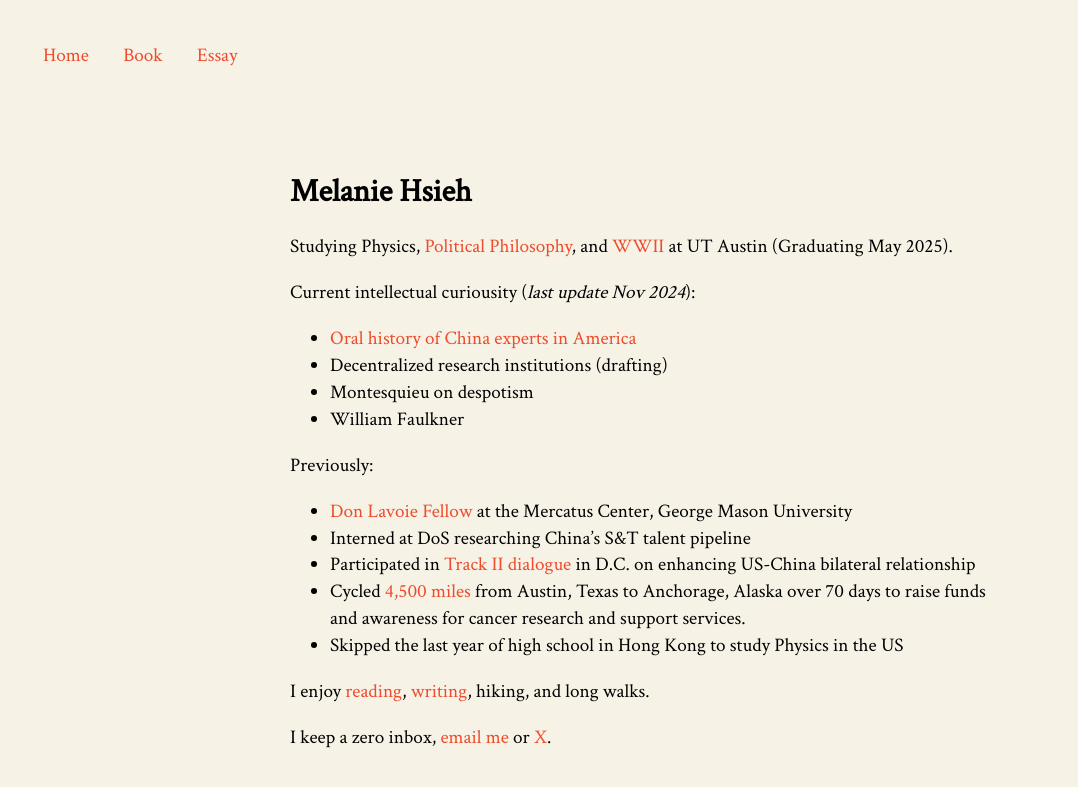
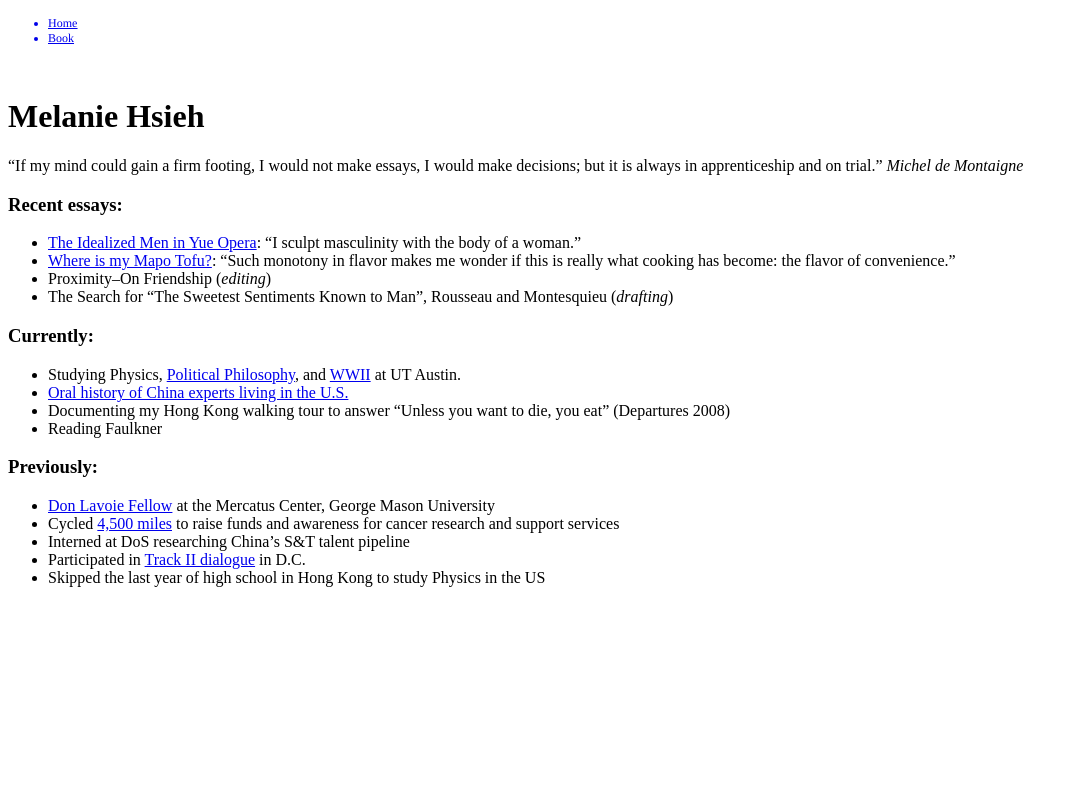
Before and after one commit to melaniehsieh/melaniehsieh.github.io, a Jekyll site: the page built from index.markdown, in a window 1280 px wide. Shown: the top 787 px of the page, without its empty margins (0-1078 px from the left). Built offline with Jekyll 4.4.1, drawn with Linux system fonts in a browser that asks for light colours.

Commit message:
Change home design

```diff
--- a/_layouts/default.html
+++ b/_layouts/default.html
@@ -1,24 +1,27 @@
-<!DOCTYPE html>
-<html lang="en">
+<!DOCTYPE html PUBLIC "-//W3C//DTD HTML 4.01//EN" "http://www.w3.org/TR/html4/strict.dtd">
+<html>
 <head>
-    <meta charset="UTF-8">
-    <meta name="viewport" content="width=device-width, initial-scale=1.0">
-    <title>{{ page.title }} - Melanie Hsieh</title>
-    <link rel="stylesheet" href="{{ '/assets/css/style.css' | relative_url }}">
-    <link rel="stylesheet" href="{{ site.baseurl }}/assets/css/style.css">
+  <meta http-equiv="Content-Type" content="text/html; charset=utf-8">
+  <meta http-equiv="Content-Style-Type" content="text/css">
+  <title></title>
+  <meta name="Generator" content="Cocoa HTML Writer">
+  <meta name="CocoaVersion" content="2487.7">
+  <style type="text/css">
+    p.p2 {margin: 0.0px 0.0px 0.0px 0.0px; font: 12.0px Times; color: #0000e3; -webkit-text-stroke: #0000e3; min-height: 14.0px}
+    p.p3 {margin: 0.0px 0.0px 0.0px 0.0px; font: 12.0px Times; -webkit-text-stroke: #000000}
+    li.li1 {margin: 0.0px 0.0px 0.0px 0.0px; font: 12.0px Times; color: #0000e9; -webkit-text-stroke: #000000}
+    span.s1 {-webkit-text-stroke: 0px #000000}
+    span.s2 {text-decoration: underline ; font-kerning: none}
+    span.s3 {font-kerning: none}
+    ul.ul1 {list-style-type: disc}
+  </style>
 </head>
 <body>
-    <header>
-        <nav>
-            <ul>
-              <li><a href="/">Home</a></li>
-              <li><a href="/book">Book</a></li>
-              <li><a href="/essay">Essay</a></li>
-            </ul>
-        </nav>
-      </header>
-    <main>
-        {{ content }}
-    </main>
+<ul class="ul1">
+  <li class="li1"><span class="s1"><a href="/"><span class="s2">Home</span></a></span></li>
+  <li class="li1"><span class="s1"><a href="/book"><span class="s2">Book</span></a></span></li>
+</ul>
+<p class="p2"><span class="s3"></span><br></p>
+<p class="p3"><span class="s3">{{ content }}</span></p>
 </body>
 </html>
--- a/assets/css/style.css
+++ b/assets/css/style.css
@@ -61,4 +61,9 @@ h3 {
 
 p, ul, ol {
     font-size: 1.2em; /* Standard font size for paragraphs and list items */
+    margin-top: 0.5em; /* Remove default top margin */
 }
+
+ul {
+    margin-top: 1.5em; /* Remove default top margin */
+}
--- a/index.markdown
+++ b/index.markdown
@@ -4,21 +4,24 @@ title: Home
 ---
 
 # Melanie Hsieh
-Studying Physics, [Political Philosophy](https://liberalarts.utexas.edu/coretexts/), and [WWII](https://liberalarts.utexas.edu/history/normandy-scholar-program-on-wwii/) at UT Austin (Graduating May 2025).
 
-Current intellectual curiousity (*last update Nov 2024*):
-- [Oral history of China experts in America](https://pekinghotel.substack.com/)
-- Decentralized research institutions (drafting)
-- Montesquieu on despotism
-- William Faulkner
+"If my mind could gain a firm footing, I would not make essays, I would make decisions; but it is always in apprenticeship and on trial." *Michel de Montaigne*
 
-Previously:
+### Recent essays:
+- [The Idealized Men in Yue Opera](https://substack.com/home/post/p-144492591): “I sculpt masculinity with the body of a woman.”
+- [Where is my Mapo Tofu?](https://substack.com/home/post/p-148831978): "Such monotony in flavor makes me wonder if this is really what cooking has become: the flavor of convenience."
+- Proximity--On Friendship (*editing*)
+- The Search for "The Sweetest Sentiments Known to Man", Rousseau and Montesquieu (*drafting*)
+
+### Currently:
+- Studying Physics, [Political Philosophy](https://liberalarts.utexas.edu/coretexts/), and [WWII](https://liberalarts.utexas.edu/history/normandy-scholar-program-on-wwii/) at UT Austin.
+- [Oral history of China experts living in the U.S.](https://pekinghotel.substack.com/)
+- Documenting my Hong Kong walking tour to answer "Unless you want to die, you eat" (Departures 2008)
+- Reading Faulkner
+
+### Previously:
 - [Don Lavoie Fellow](https://www.mercatus.org/students/don-lavoie-fellowship) at the Mercatus Center, George Mason University
+- Cycled [4,500 miles](https://www.texas4000.org/rider/2024/rockies/melanie-hsieh/) to raise funds and awareness for cancer research and support services
 - Interned at DoS researching China's S&T talent pipeline
-- Participated in [Track II dialogue](https://www.linkedin.com/posts/melaniehsieh_uschinarelations-bilateralrelations-taiwan-activity-7098093507575238656-erx_?utm_source=share&utm_medium=member_desktop) in D.C. on enhancing US-China bilateral relationship
-- Cycled [4,500 miles](https://www.texas4000.org/rider/2024/rockies/melanie-hsieh/) from Austin, Texas to Anchorage, Alaska over 70 days to raise funds and awareness for cancer research and support services.
+- Participated in [Track II dialogue](https://www.linkedin.com/posts/melaniehsieh_uschinarelations-bilateralrelations-taiwan-activity-7098093507575238656-erx_?utm_source=share&utm_medium=member_desktop) in D.C.
 - Skipped the last year of high school in Hong Kong to study Physics in the US
-
-I enjoy [reading](/book), [writing](/essay), hiking, and long walks.
-
-I keep a zero inbox, [email me](mailto:melanie.hsieh@my.utexas.edu) or [X](https://x.com/MelanieHsieh).
```
Also changed, not shown: _posts/2024-10-05-welcome-to-jekyll.markdown (deleted, +0 -29 lines), book.md (+5 -4 lines), essay.markdown (deleted, +0 -11 lines), 1 other file.
